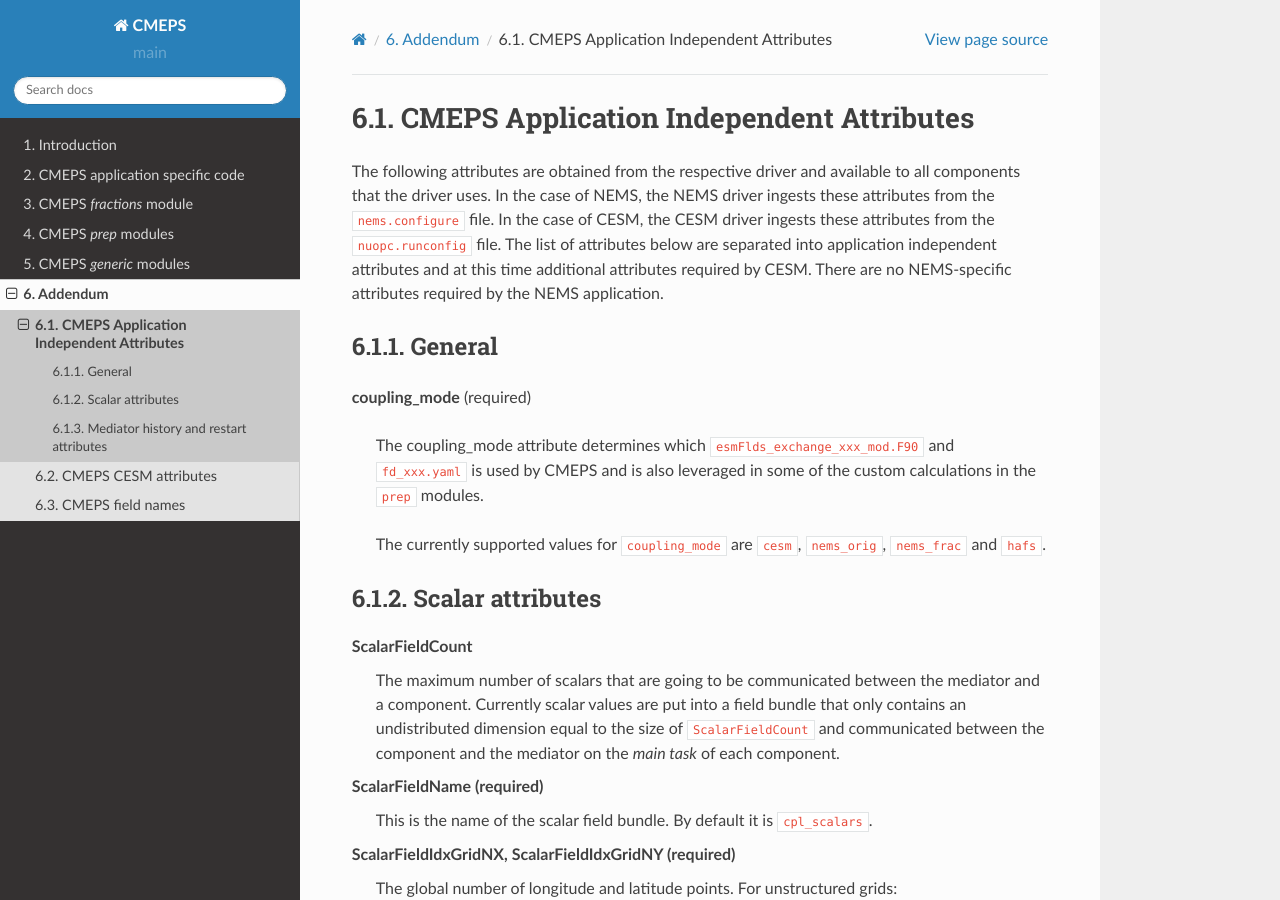
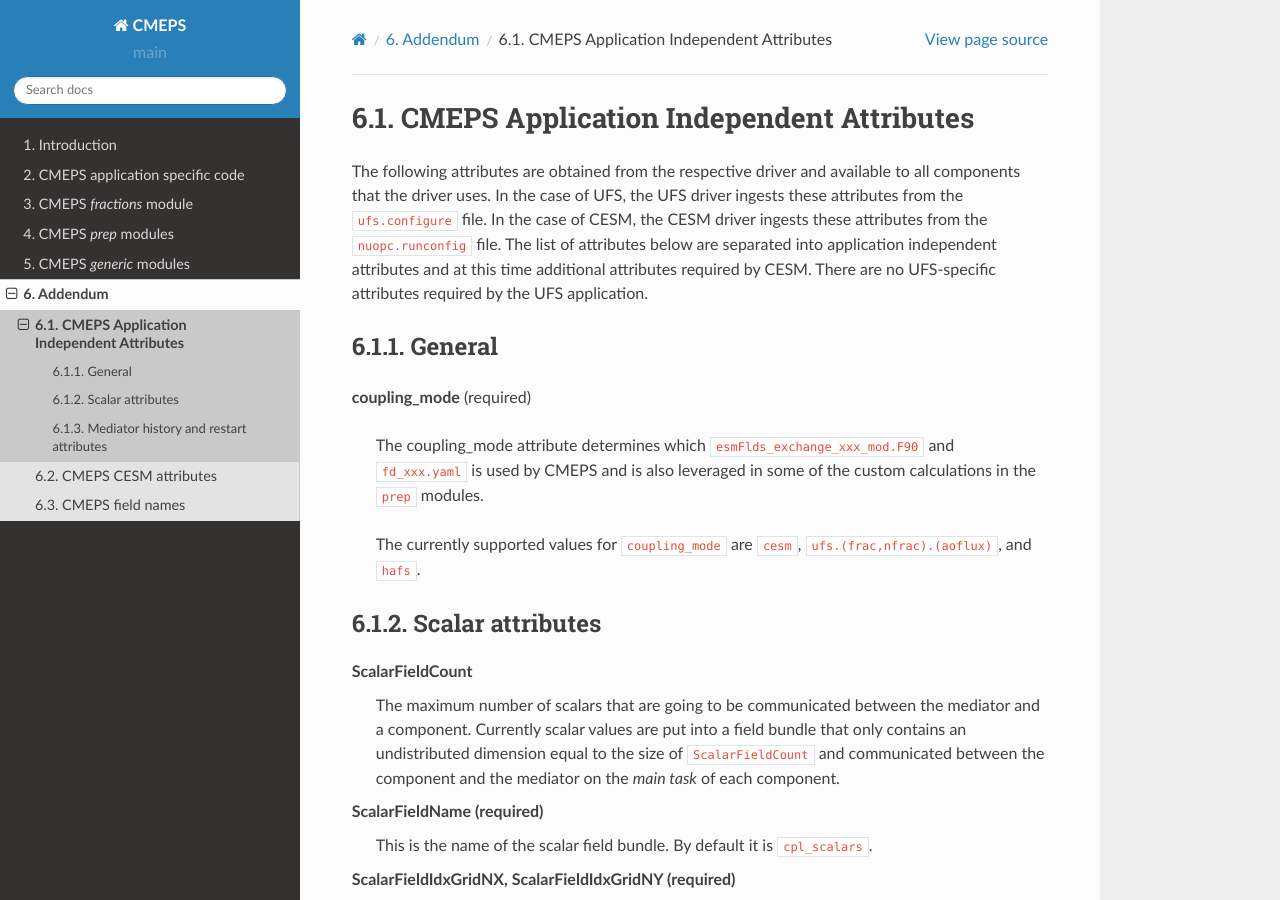
Before and after one commit to ESCOMP/CMEPS, a Sphinx documentation site: the page built from doc/source/addendum/req_attributes.rst, in a window 1280 px wide and 900 px high. Built offline with Sphinx 7.4.7 and the Read the Docs theme 2.0.0, drawn with Linux system fonts in a browser that asks for light colours; comment, search, counter and statistics services are not loaded.

Commit message:
change nems to ufs, update coupling modes (#101)
* change nems to ufs
* update docs

```diff
--- a/doc/source/addendum/req_attributes.rst
+++ b/doc/source/addendum/req_attributes.rst
@@ -6,12 +6,12 @@
 
 The following attributes are obtained from the respective driver and
 available to all components that the driver uses.  In the case of
-NEMS, the NEMS driver ingests these attributes from the
-``nems.configure`` file.  In the case of CESM, the CESM driver ingests
+UFS, the UFS driver ingests these attributes from the
+``ufs.configure`` file.  In the case of CESM, the CESM driver ingests
 these attributes from the ``nuopc.runconfig`` file.  The list of
 attributes below are separated into application independent attributes
 and at this time additional attributes required by CESM. There are no
-NEMS-specific attributes required by the NEMS application.
+UFS-specific attributes required by the UFS application.
 
 
 General
@@ -24,7 +24,7 @@
   CMEPS and is also leveraged in some of the custom calculations in
   the ``prep`` modules.
 
-  The currently supported values for ``coupling_mode`` are ``cesm``, ``nems_orig``, ``nems_frac`` and ``hafs``.
+  The currently supported values for ``coupling_mode`` are ``cesm``, ``ufs.(frac,nfrac).(aoflux)``, and ``hafs``.
 
 Scalar attributes
 -----------------
--- a/doc/source/esmflds.rst
+++ b/doc/source/esmflds.rst
@@ -14,8 +14,8 @@
 Three application specific versions are currently contained within CMEPS:
 
 * for CESM: **esmFldsExchange_cesm_mod.F90** and **fd_cesm.yaml**
-* for UFS-S2S: **esmFldsExchange_nems_mod.F90** and **fd_nems.yaml**
-* for UFS-HAFS: **esmFldsExchange_hafs_mod.F90** and **fd_hafs.yaml**
+* for UFS-S2S: **esmFldsExchange_ufs_mod.F90** and **fd_ufs.yaml**
+* for UFS-HAFS: **esmFldsExchange_hafs_mod.F90** and **fd_ufs.yaml**
 
 CMEPS advertises **all possible fields** that can be imported to and
 exported by the mediator for the target coupled system. Not all of
--- a/doc/source/generic.rst
+++ b/doc/source/generic.rst
@@ -15,7 +15,7 @@
     component state in the mediator's InternalState
 
   * initializing the mediator component specific fields via a call to
-    ``esmFldsExchange_xxx_`` (where currently xxx can be ``cesm``, ``nems`` or ``hafs``).
+    ``esmFldsExchange_xxx_`` (where currently xxx can be ``cesm``, ``ufs`` or ``hafs``).
 
   * determining which components are present
 
--- a/doc/source/introduction.rst
+++ b/doc/source/introduction.rst
@@ -54,11 +54,11 @@
   Generic Code               Application Specific Code   Prep Phase Code
 =========================== ============================ ===========================
 med.F90                     esmFldsExchange_cesm_mod.F90 med_phases_prep_atm_mod.F90
-esmFlds.F90                 esmFldsExchange_nems_mod.F90 med_phases_prep_ice_mod.F90
+esmFlds.F90                 esmFldsExchange_ufs_mod.F90  med_phases_prep_ice_mod.F90
 med_map_mod.F90             esmFldsExchange_hafs_mod.F90 med_phases_prep_ocn_mod.F90
 med_merge_mod.F90           fd_cesm.yaml                 med_phases_prep_glc_mod.F90
-med_frac_mod.F90            fd_nems.yaml                 med_phases_prep_lnd_mod.F90
-med_internalstate_mod.F90   fd_hafs.yaml                 med_phases_prep_rof_mod.F90
+med_frac_mod.F90            fd_ufs.yaml                  med_phases_prep_lnd_mod.F90
+med_internalstate_mod.F90   fd_ufs.yaml                  med_phases_prep_rof_mod.F90
 med_methods_mod.F90.
 med_phases_aofluxes_mod.F90
 med_phases_ocnalb_mod.F90
--- a/doc/source/prep.rst
+++ b/doc/source/prep.rst
@@ -71,8 +71,7 @@
    * ``med_phases_prep_ocn``:
 
      * computation of net shortwave that is sent to the ocean.
-     * apply precipitation fractor to scale rain and snow sent to ocean (for CESM)
-     * carry out custom merges for NEMS coupling modes (for NEMS)
+     * apply precipitation fractor to scale rain and snow sent to ocean
 
    * ``med_phases_prep_rof``:
 
```
Also changed, not shown: 12 other files.
